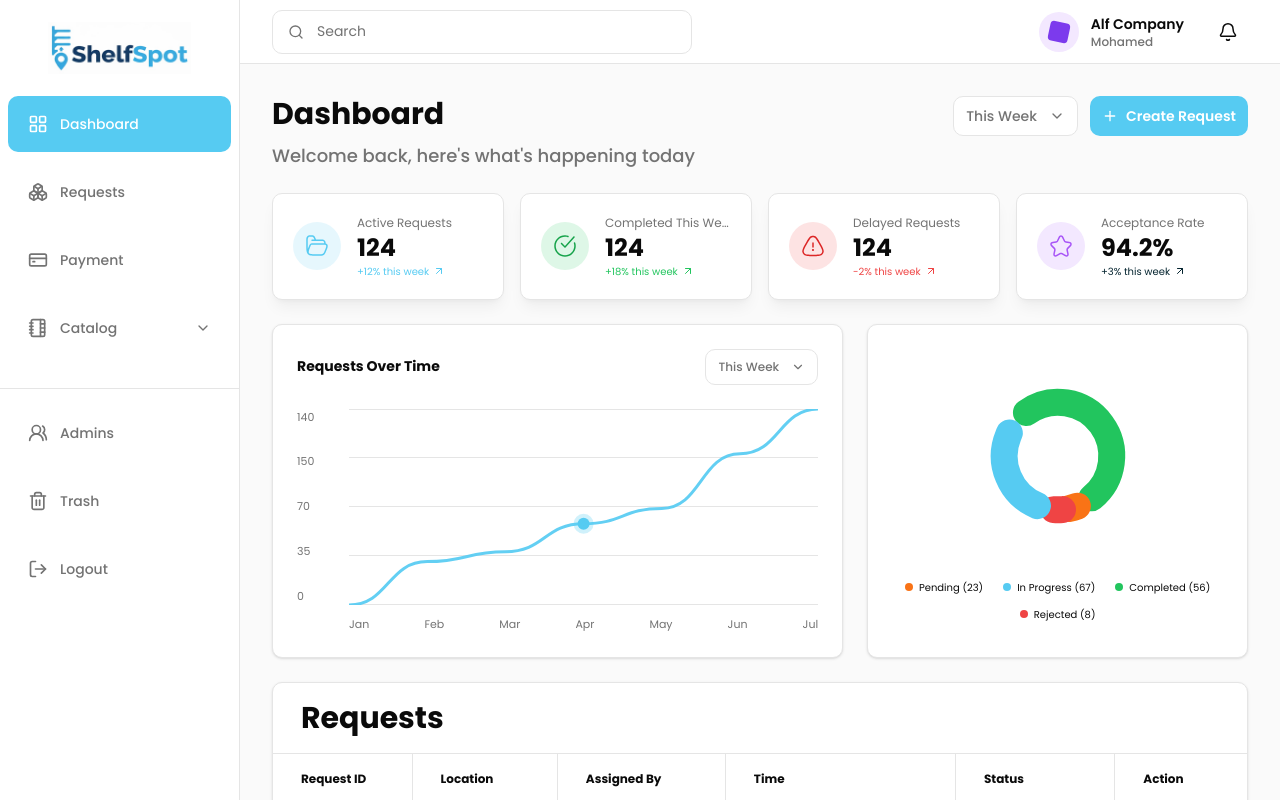
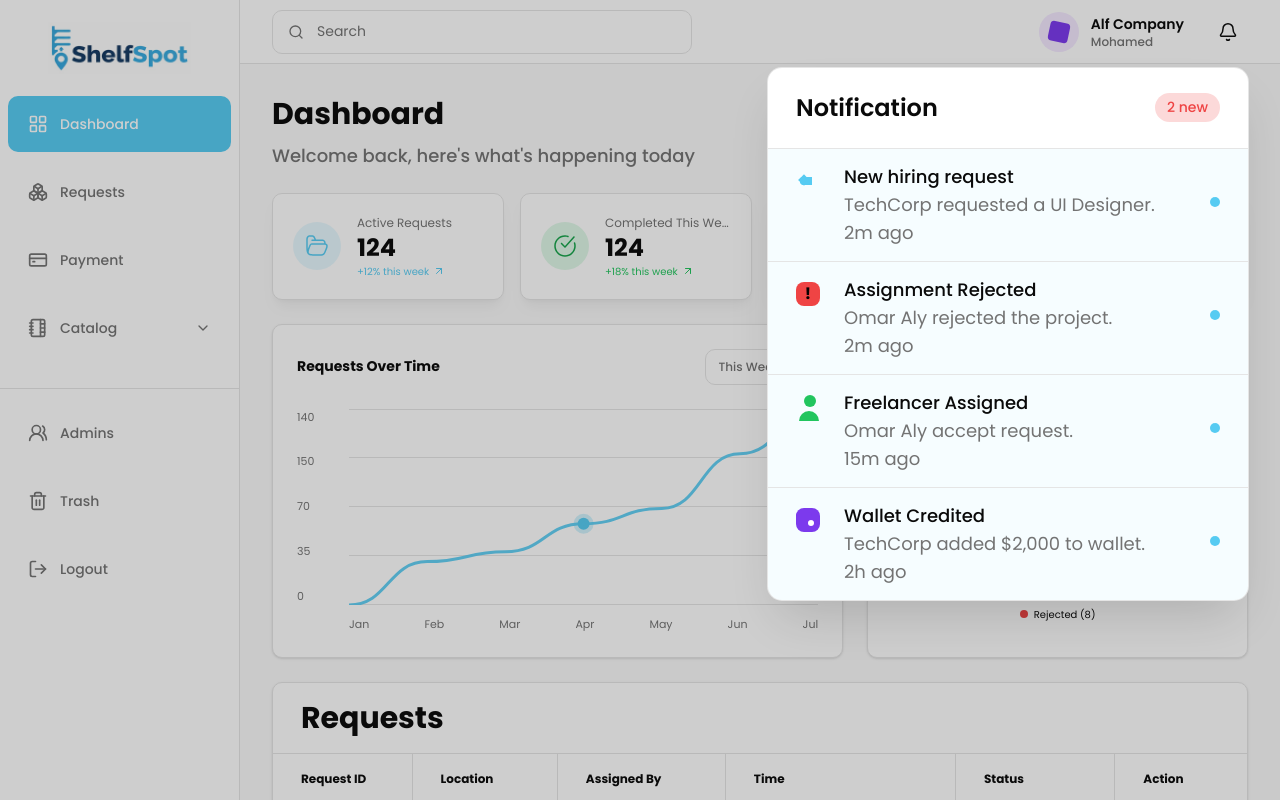
Before and after one commit to Qader-Company/shelfspot-frontend, a Next.js app: page /en/dashboard in a window 1280 px wide. Both pictures are taken after a click on the button 1228 px from the left and 31 px from the top of the page. Shown: the top 800 px of the page. Built offline with nearby package versions, Linux system fonts and the light colour scheme; no server answers.

Commit message:
Add notification dropdown panel
Implement interactive notification dropdown with seed data. Includes notification items with different tones (info, danger, success, purple), each with custom icon and styling. Dropdown toggles on button click with overlay backdrop, and uses translations for content.

```diff
--- a/src/shared/components/dashboard/dashboard-icons.ts
+++ b/src/shared/components/dashboard/dashboard-icons.ts
@@ -3,16 +3,12 @@ export {
   Boxes as BoxIcon,
   CheckCircle2 as CheckCircleIcon,
   ChevronDown as SidebarChevronIcon,
-  CornerDownRight as HiringRequestIcon,
   CreditCard as PaymentIcon,
   Edit3 as EditIcon,
-  OctagonAlert as ErrorTriangleIcon,
   LayoutGrid as DashboardGridIcon,
   LogOut as LogoutIcon,
   NotebookTabs as CatalogIcon,
   Star as StarIcon,
   Trash2 as TrashIcon,
-  UserRound as AssignedUserIcon,
   UsersRound as AdminsIcon,
-  WalletCards as WalletIcon,
 } from "lucide-react";
--- /dev/null
+++ b/src/shared/components/dashboard/dashboard-notifications.seed.ts
@@ -0,0 +1,40 @@
+export type NotificationTone = "info" | "danger" | "success" | "purple";
+
+export interface DashboardNotificationItem {
+  id: string;
+  titleKey: string;
+  descriptionKey: string;
+  timeKey: string;
+  tone: NotificationTone;
+}
+
+export const dashboardNotifications: DashboardNotificationItem[] = [
+  {
+    id: "new-hiring-request",
+    titleKey: "items.newHiringRequest.title",
+    descriptionKey: "items.newHiringRequest.description",
+    timeKey: "items.newHiringRequest.time",
+    tone: "info",
+  },
+  {
+    id: "assignment-rejected",
+    titleKey: "items.assignmentRejected.title",
+    descriptionKey: "items.assignmentRejected.description",
+    timeKey: "items.assignmentRejected.time",
+    tone: "danger",
+  },
+  {
+    id: "freelancer-assigned",
+    titleKey: "items.freelancerAssigned.title",
+    descriptionKey: "items.freelancerAssigned.description",
+    timeKey: "items.freelancerAssigned.time",
+    tone: "success",
+  },
+  {
+    id: "wallet-credited",
+    titleKey: "items.walletCredited.title",
+    descriptionKey: "items.walletCredited.description",
+    timeKey: "items.walletCredited.time",
+    tone: "purple",
+  },
+];
--- a/src/shared/components/dashboard/notification-button.tsx
+++ b/src/shared/components/dashboard/notification-button.tsx
@@ -1,20 +1,124 @@
+"use client";
+
+import { useState } from "react";
+import type { ComponentType } from "react";
+import { useTranslations } from "next-intl";
+
+import { dashboardNotifications } from "@/shared/components/dashboard/dashboard-notifications.seed";
+import type { NotificationTone } from "@/shared/components/dashboard/dashboard-notifications.seed";
 import { NotificationIcon } from "@/shared/components/dashboard/dashboard-icons";
+import {
+  AssignmentRejectedIcon,
+  FreelancerAssignedIcon,
+  HiringRequestIcon,
+  WalletCreditedIcon,
+} from "@/shared/components/dashboard/notification-icons";
+import { cn } from "@/shared/lib/utils";
 import { Button } from "@/shared/ui/button";
 
 interface NotificationButtonProps {
   label: string;
 }
 
+const toneClasses = {
+  info: {
+    icon: "text-primary",
+    unread: "bg-primary",
+    iconComponent: HiringRequestIcon,
+  },
+  danger: {
+    icon: "",
+    unread: "bg-primary",
+    iconComponent: AssignmentRejectedIcon,
+  },
+  success: {
+    icon: "",
+    unread: "bg-primary",
+    iconComponent: FreelancerAssignedIcon,
+  },
+  purple: {
+    icon: "",
+    unread: "bg-primary",
+    iconComponent: WalletCreditedIcon,
+  },
+} satisfies Record<
+  NotificationTone,
+  {
+    icon: string;
+    unread: string;
+    iconComponent: ComponentType<{ className?: string }>;
+  }
+>;
+
 export function NotificationButton({ label }: NotificationButtonProps) {
+  const [isOpen, setIsOpen] = useState(false);
+  const t = useTranslations("dashboard.notifications");
+
   return (
+    <div className="relative">
+      {isOpen ? (
+        <button
+          aria-label={t("closeOverlay")}
+          className="fixed inset-0 z-20 cursor-default bg-foreground/20"
+          type="button"
+          onClick={() => setIsOpen(false)}
+        />
+      ) : null}
       <Button
         aria-label={label}
-      className="size-10 rounded-full text-foreground hover:bg-muted"
+        aria-expanded={isOpen}
+        className="relative z-30 size-10 rounded-full text-foreground hover:bg-muted"
         type="button"
         variant="ghost"
         size="icon"
+        onClick={() => setIsOpen((current) => !current)}
       >
         <NotificationIcon className="size-5 stroke-[1.8]" />
       </Button>
+      {isOpen ? (
+        <section className="absolute end-0 top-14 z-30 w-[min(30rem,calc(100vw-2rem))] overflow-hidden rounded-xl bg-card shadow-2xl shadow-foreground/15 ring-1 ring-border">
+          <div className="flex items-center justify-between gap-4 px-7 py-6">
+            <h2 className="text-2xl font-semibold text-foreground">
+              {t("title")}
+            </h2>
+            <span className="rounded-full bg-destructive/20 px-3 py-1 text-sm font-medium text-destructive">
+              {t("newBadge")}
+            </span>
+          </div>
+          <div>
+            {dashboardNotifications.map((item) => {
+              const tone = toneClasses[item.tone];
+              const Icon = tone.iconComponent;
+
+              return (
+                <article
+                  key={item.id}
+                  className="grid grid-cols-[2rem_1fr_auto] gap-4 border-t border-border bg-primary/5 px-7 py-4"
+                >
+                  <Icon className={cn("mt-1 size-6 stroke-[2.4]", tone.icon)} />
+                  <div className="min-w-0">
+                    <h3 className="text-lg font-medium leading-6 text-foreground">
+                      {t(item.titleKey)}
+                    </h3>
+                    <p className="mt-1 text-lg leading-6 text-muted-foreground">
+                      {t(item.descriptionKey)}
+                    </p>
+                    <p className="mt-1 text-lg leading-6 text-muted-foreground">
+                      {t(item.timeKey)}
+                    </p>
+                  </div>
+                  <span
+                    className={cn(
+                      "mt-8 size-2.5 rounded-full",
+                      tone.unread,
+                    )}
+                  />
+                </article>
+              );
+            })}
+          </div>
+        </section>
+      ) : null}
+    </div>
   );
 }
--- /dev/null
+++ b/src/shared/components/dashboard/notification-icons.tsx
@@ -0,0 +1,59 @@
+import { cn } from "@/shared/lib/utils";
+
+interface NotificationVisualIconProps {
+  className?: string;
+}
+
+export function HiringRequestIcon({ className }: NotificationVisualIconProps) {
+  return (
+    <span
+      aria-hidden="true"
+      className={cn(
+        "relative block size-6 text-primary before:absolute before:start-1 before:top-2 before:h-2 before:w-3 before:rounded-s-full before:border-4 before:border-e-0 before:border-current after:absolute after:start-1 after:top-[0.45rem] after:size-2 after:rotate-45 after:border-b-4 after:border-s-4 after:border-current",
+        className,
+      )}
+    />
+  );
+}
+
+export function AssignmentRejectedIcon({
+  className,
+}: NotificationVisualIconProps) {
+  return (
+    <span
+      aria-hidden="true"
+      className={cn(
+        "flex size-6 items-center justify-center rounded-md bg-destructive text-base font-bold leading-none text-destructive-foreground",
+        className,
+      )}
+    >
+      !
+    </span>
+  );
+}
+
+export function FreelancerAssignedIcon({
+  className,
+}: NotificationVisualIconProps) {
+  return (
+    <span
+      aria-hidden="true"
+      className={cn("relative block size-6 text-success", className)}
+    >
+      <span className="absolute start-2 top-0 size-3 rounded-full bg-current" />
+      <span className="absolute start-[0.2rem] top-4 h-2.5 w-5 rounded-t-full bg-current" />
+    </span>
+  );
+}
+
+export function WalletCreditedIcon({ className }: NotificationVisualIconProps) {
+  return (
+    <span
+      aria-hidden="true"
+      className={cn(
+        "relative block size-6 rounded-md bg-[var(--dashboard-avatar-foreground)] before:absolute before:start-0 before:top-1 before:h-1 before:w-4 before:rounded-t-md before:bg-[var(--dashboard-avatar-foreground)] after:absolute after:end-1.5 after:top-3 after:size-1.5 after:rounded-full after:bg-primary-foreground",
+        className,
+      )}
+    />
+  );
+}
```
Lines whose indentation alone changed are shown as unchanged.
